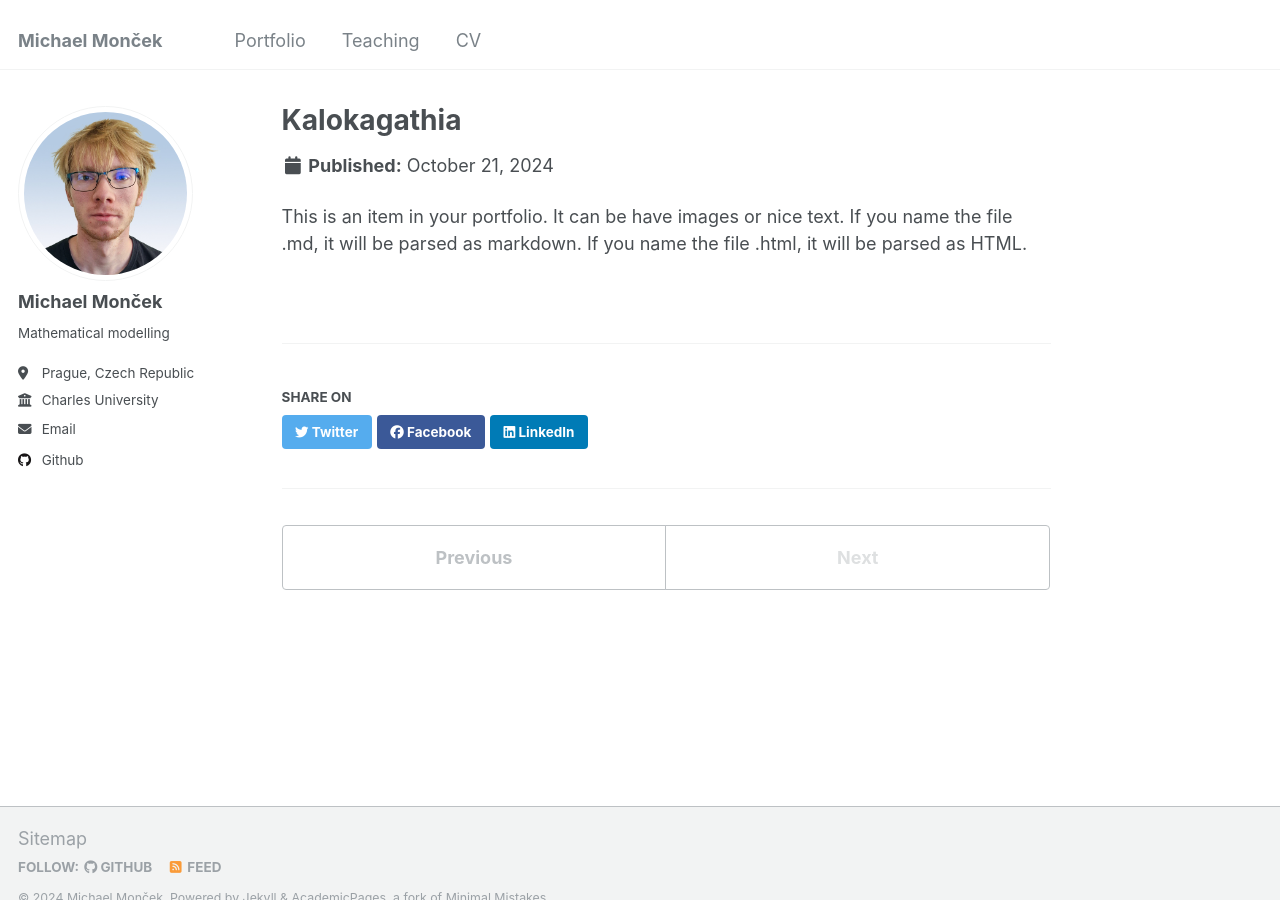
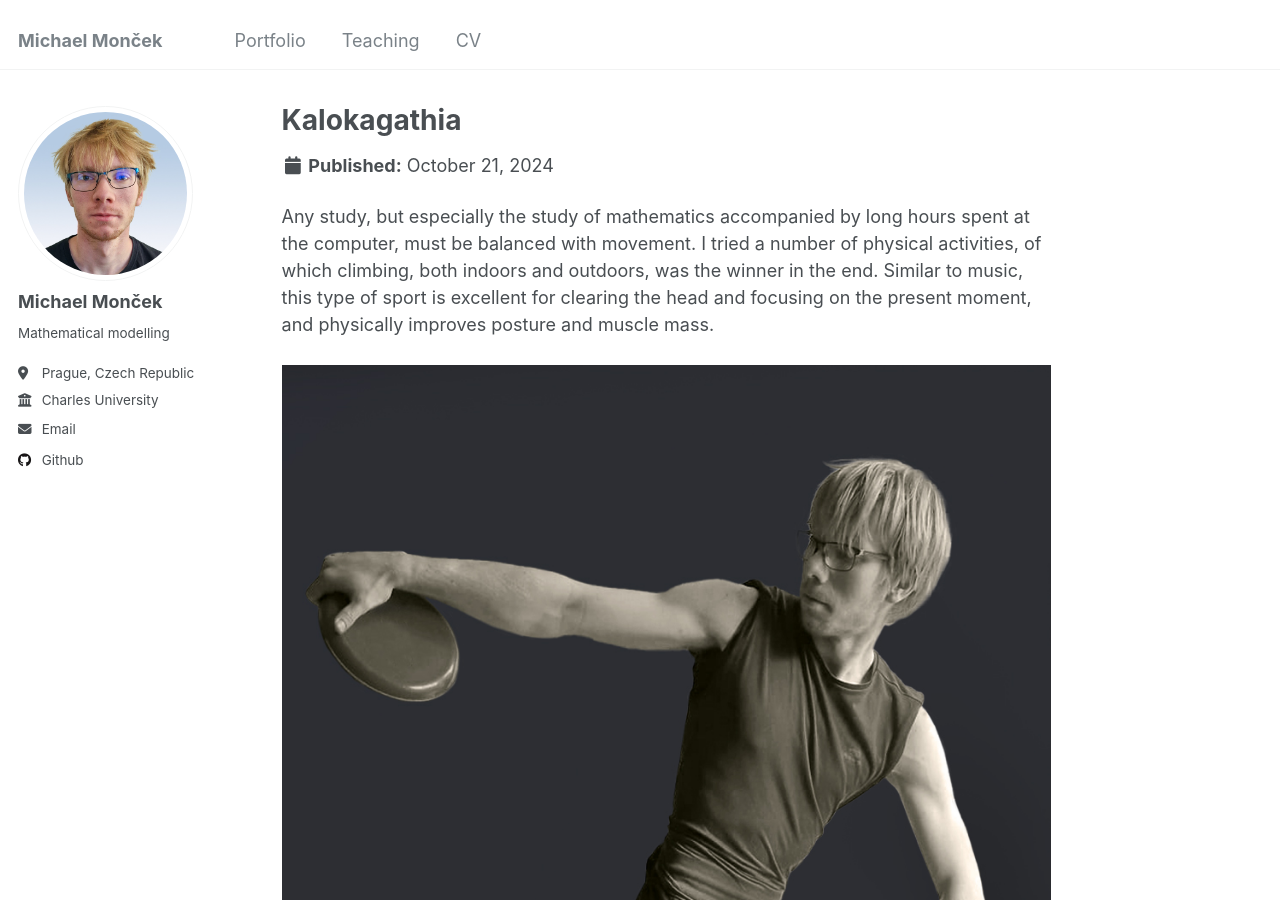
Before and after one commit to MichaelMoncek/MichaelMoncek.github.io, a Jekyll site: the page built from _portfolio/3 kalokagathia.md, in a window 1280 px wide and 900 px high. Built offline with Jekyll 4.4.1, drawn with Linux system fonts in a browser that asks for light colours; a file with an impossible date is left out.

```diff
--- a/_portfolio/3 kalokagathia.md
+++ b/_portfolio/3 kalokagathia.md
@@ -1,7 +1,7 @@
 ---
 title: "Kalokagathia"
-excerpt: Any study, but especially the study of mathematics accompanied by long hours spent at the computer, must be balanced with movement. I tried a number of physical activities, of which climbing, both indoors and outdoors, was the winner in the end. Similar to music, this type of sport is excellent for clearing the head and focusing on the present moment, and physically improves posture and muscle mass. <br/><br/><img src='/images/mysak diskobolos.jpg'>"
+excerpt: "Any study, but especially the study of mathematics accompanied by long hours spent at the computer, must be balanced with movement. I tried a number of physical activities, of which climbing, both indoors and outdoors, was the winner in the end. Similar to music, this type of sport is excellent for clearing the head and focusing on the present moment, and physically improves posture and muscle mass. <br/><br/><img src='/images/mysak diskobolos.jpg'>"
 collection: portfolio
 ---
 
-This is an item in your portfolio. It can be have images or nice text. If you name the file .md, it will be parsed as markdown. If you name the file .html, it will be parsed as HTML.
+Any study, but especially the study of mathematics accompanied by long hours spent at the computer, must be balanced with movement. I tried a number of physical activities, of which climbing, both indoors and outdoors, was the winner in the end. Similar to music, this type of sport is excellent for clearing the head and focusing on the present moment, and physically improves posture and muscle mass. <br/><br/><img src='/images/mysak diskobolos.jpg'>
```
